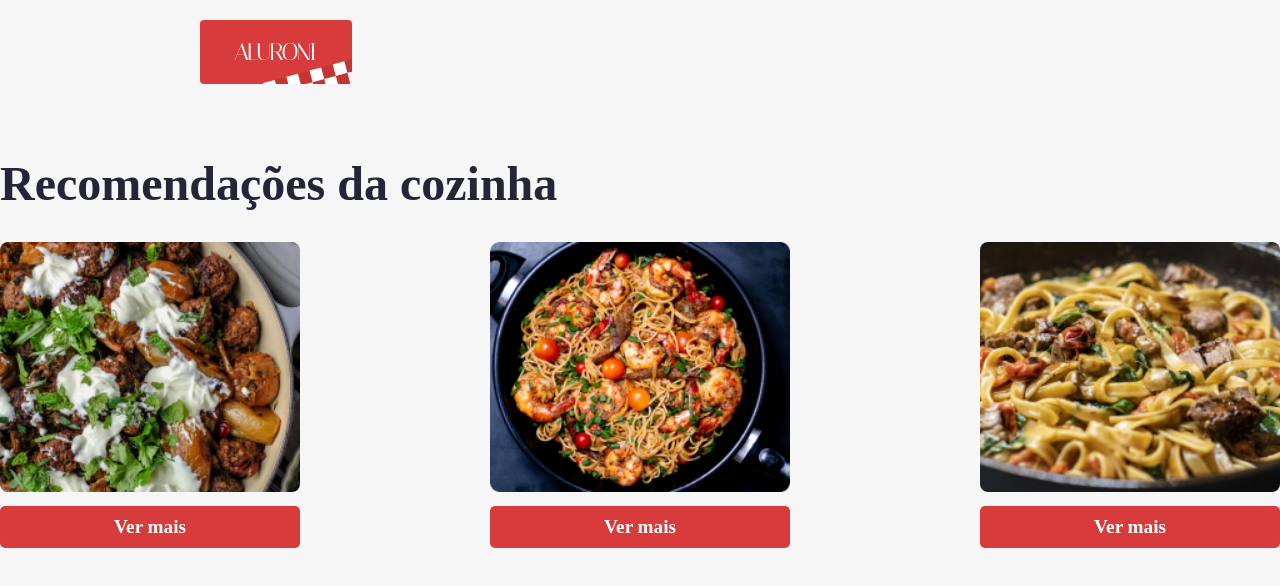
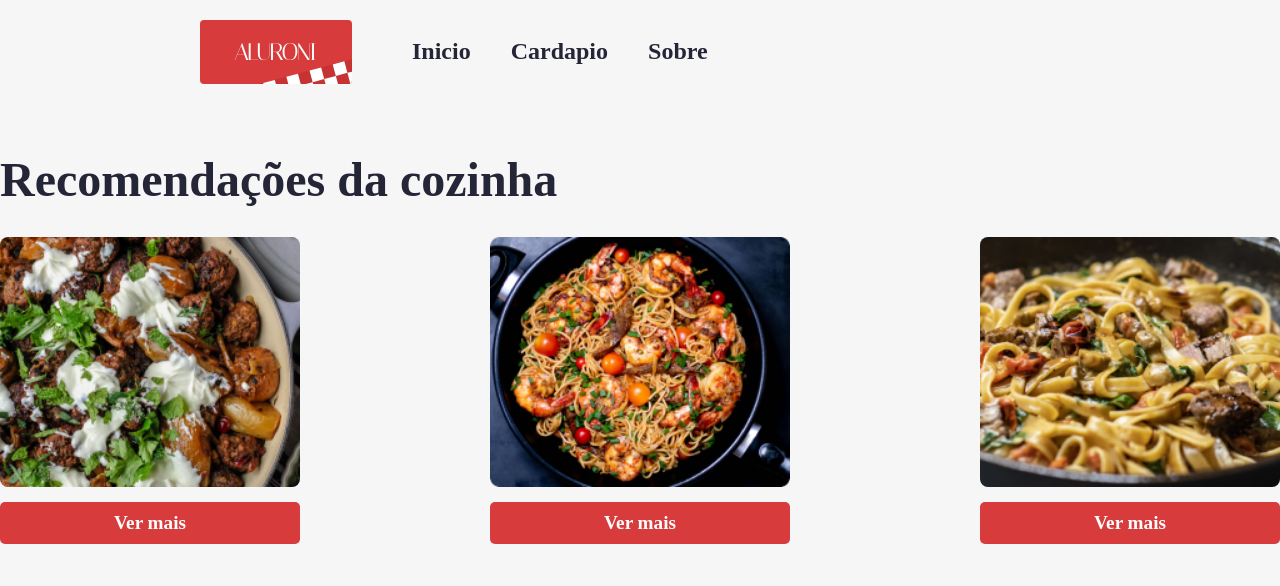
Before and after one commit to alexmdo/alura-react-conhecendo-a-biblioteca-react-router, a React (Create React App) app: page / in a window 1280 px wide. Shown: the top 586 px of the page. Built offline with nearby package versions, Linux system fonts and the light colour scheme; a web font is replaced by a local one.

Commit message:
Reaproveitando com react-router

```diff
--- a/src/components/Menu/Menu.module.scss
+++ b/src/components/Menu/Menu.module.scss
@@ -2,6 +2,7 @@
 @import "styles/breakpoints";
 
 .menu {
+  display: flex;
   padding: 20px $padding-horizontal;
   @media (max-width: $desktop_xsm) {
     padding: 20px $padding-horizontal-mobile;
@@ -12,4 +13,27 @@
   @media (min-width: $desktop_sm) and (max-width: $desktop_md) {
     padding: 20px $padding-horizontal-md;
   }
+
+  &__list {
+    align-items: center;
+    display: flex;
+  }
+
+  &__link {
+    list-style-type: none;
+    padding: 0 20px;
+
+    a {
+      color: $dark;
+      cursor: pointer;
+      font-size: 24px;
+      font-weight: 600;
+      text-decoration: none;
+      transition: .2s ease;
+
+      &:hover {
+        color: $dark-grey;
+      }
+    }
+  }
 }
--- a/src/components/Menu/index.tsx
+++ b/src/components/Menu/index.tsx
@@ -2,9 +2,28 @@
 import {ReactComponent as Logo} from 'assets/logo.svg';
 
 export default function Menu() {
+    const rotas = [{
+        label: 'Inicio',
+        to: '/'
+    }, {
+        label: 'Cardapio',
+        to: '/cardapio'
+    }, {
+        label: 'Sobre',
+        to: '/sobre'
+    }];
     return (
         <nav className={styles.menu}>
             <Logo />
+            <ul className={styles.menu__list}>
+                {rotas.map((rota, index) => (
+                    <li key={index} className={styles.menu__link}>
+                        <a href={rota.to}>
+                            {rota.label}
+                        </a>
+                    </li>
+                ))}
+            </ul>
         </nav>
     );
 }
--- a/src/pages/Cardapio/index.tsx
+++ b/src/pages/Cardapio/index.tsx
@@ -4,7 +4,6 @@
 import Filtros from './Filtros';
 import Ordenador from './Ordenador';
 import Itens from './Itens';
-import Menu from 'components/Menu';
 
 export default function Cardapio() {
     const [busca, setBusca] = useState('');
@@ -12,7 +11,6 @@
     const [ordenador, setOrdenador] = useState('');
     return (
         <main>
-            <Menu />
             <header className={styles.header}>
                 <div className={styles.header__text}>
           A casa do código e da massa
--- a/src/pages/Inicio/index.tsx
+++ b/src/pages/Inicio/index.tsx
@@ -1,13 +1,11 @@
 import cardapio from 'data/cardapio.json';
 import styles from './Inicio.module.scss';
-import Menu from 'components/Menu';
 
 export default function Inicio() {
     let pratosRecomendados = [...cardapio];
     pratosRecomendados = pratosRecomendados.sort(() => 0.5 - Math.random()).splice(0, 3);
     return (
         <section>
-            <Menu />
             <h3 className={styles.titulo}>
                 Recomendações da cozinha
             </h3>
--- a/src/routes.js
+++ b/src/routes.js
@@ -1,10 +1,12 @@
 import { BrowserRouter as Router, Routes, Route} from 'react-router-dom';
 import Inicio from './pages/Inicio';
 import Cardapio from './pages/Cardapio';
+import Menu from './components/Menu';
 
 export default function AppRouter() {
     return (
         <Router>
+            <Menu />
             <Routes>
                 <Route path='/' element={<Inicio />} />
                 <Route path='/cardapio' element={<Cardapio />} />
```
